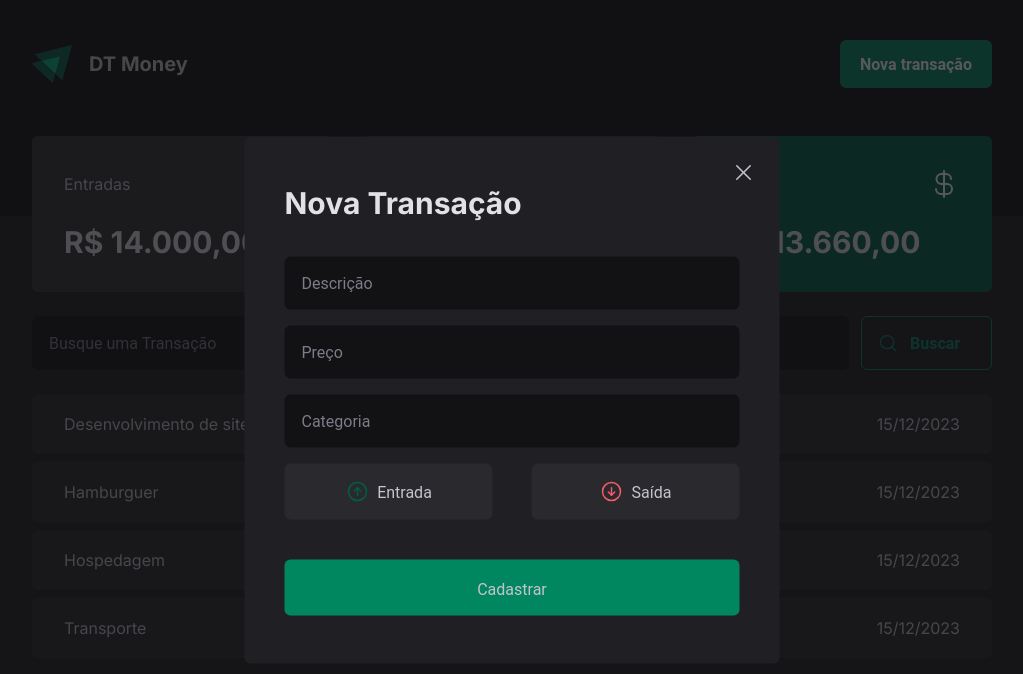
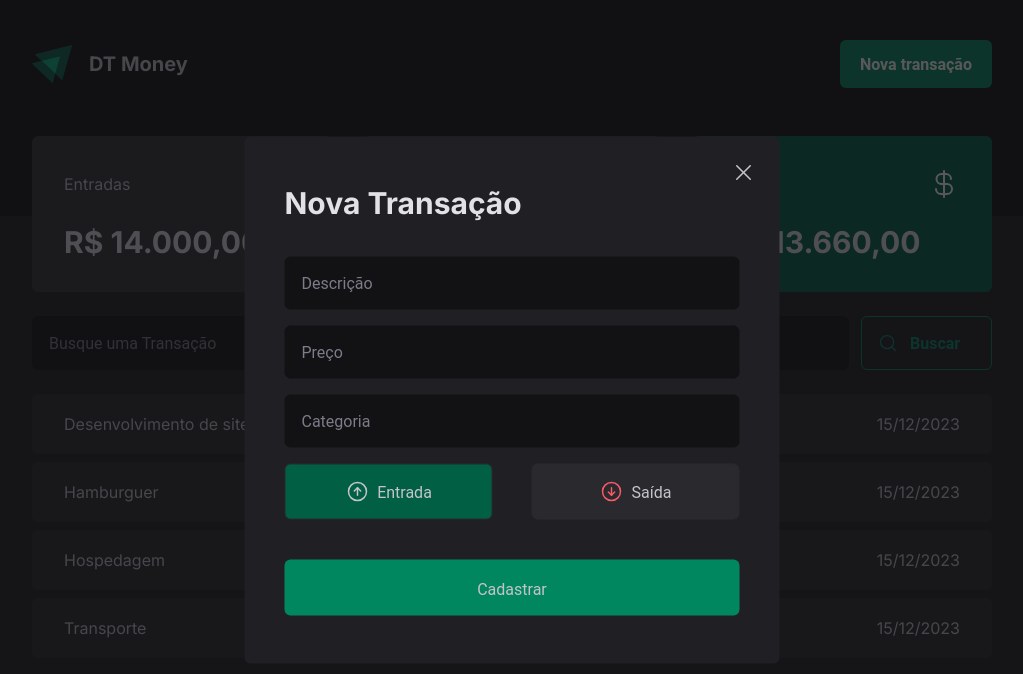
Before and after one commit to andersoninn/03_Rocketseat_Projeto03_DT_Money_NextJS, a Next.js app: page / in a window 1280 px wide. Both pictures are taken after a click on the button "Nova transação". Shown: the top 674 px of the page, without its empty margins (128-1151 px from the left). Built offline with nearby package versions, Linux system fonts and the light colour scheme; data requests are answered from the project's data file.

Commit message:
finalizing the form

```diff
--- a/src/components/NewTransactionModal.tsx
+++ b/src/components/NewTransactionModal.tsx
@@ -3,7 +3,7 @@ import * as Dialog from '@radix-ui/react-dialog';
 import * as RadioGroup from '@radix-ui/react-radio-group';
 
 import * as z from 'zod';
-import { useForm } from 'react-hook-form';
+import { Controller, useForm } from 'react-hook-form';
 import { zodResolver } from '@hookform/resolvers/zod';
 
 import { ArrowCircleDown, ArrowCircleUp, CircleNotch, X } from 'phosphor-react';
@@ -19,11 +19,15 @@ type NewTransactionFormInputs = z.infer<typeof newTransactionModalSchema>;
 
 export function NewTransactionModal() {
    const {
+      control,
       register,
       handleSubmit,
       formState: { isSubmitting },
    } = useForm<NewTransactionFormInputs>({
       resolver: zodResolver(newTransactionModalSchema),
+      defaultValues: {
+         type: 'income'
+      }
    });
 
    async function handleCreateNewTransaction(data: NewTransactionFormInputs) {
@@ -76,8 +80,17 @@ export function NewTransactionModal() {
                      required
                      {...register('category')}
                   />
-
-                  <RadioGroup.Root className="flex gap-4 justify-between">
+                  <Controller
+                     control={control}
+                     name="type"
+                     render={({ field }) => {
+                        // console.log(field);
+                        return (
+                           <RadioGroup.Root
+                              className="flex gap-4 justify-between"
+                              onValueChange={field.onChange}
+                              value={field.value}
+                           >
                               <RadioGroup.Item
                                  value="income"
                                  className="w-52 h-14 flex gap-2 items-center justify-center bg-theme-gray3-shape-secondary
@@ -111,6 +124,9 @@ export function NewTransactionModal() {
                                  </span>
                               </RadioGroup.Item>
                            </RadioGroup.Root>
+                        );
+                     }}
+                  />
 
                   {isSubmitting ? (
                      <button
```
Lines whose indentation alone changed are shown as unchanged.
